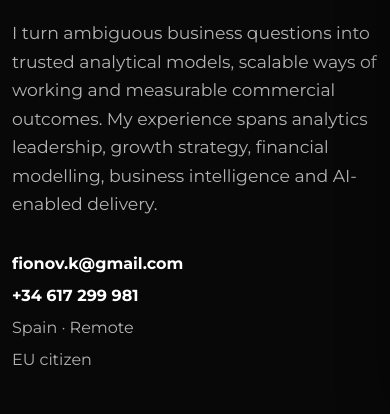
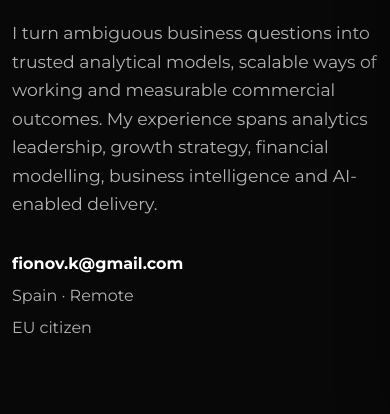
Before and after one commit to KyrilFionov/KyrilFionov.github.io, a plain HTML site: page index.html in a window 390 px wide. Shown: the part 430-844 px from the top of the page. Drawn offline with Linux system fonts and the light colour scheme.

Commit message:
Remove public phone number

```diff
--- a/index.html
+++ b/index.html
@@ -32,7 +32,6 @@
       </div>
       <address class="contact" aria-label="Contact details">
         <a href="mailto:fionov.k@gmail.com">fionov.k@gmail.com</a>
-        <a href="tel:+34617299981">+34 617 299 981</a>
         <span>Spain · Remote</span>
         <span>EU citizen</span>
       </address>
```
